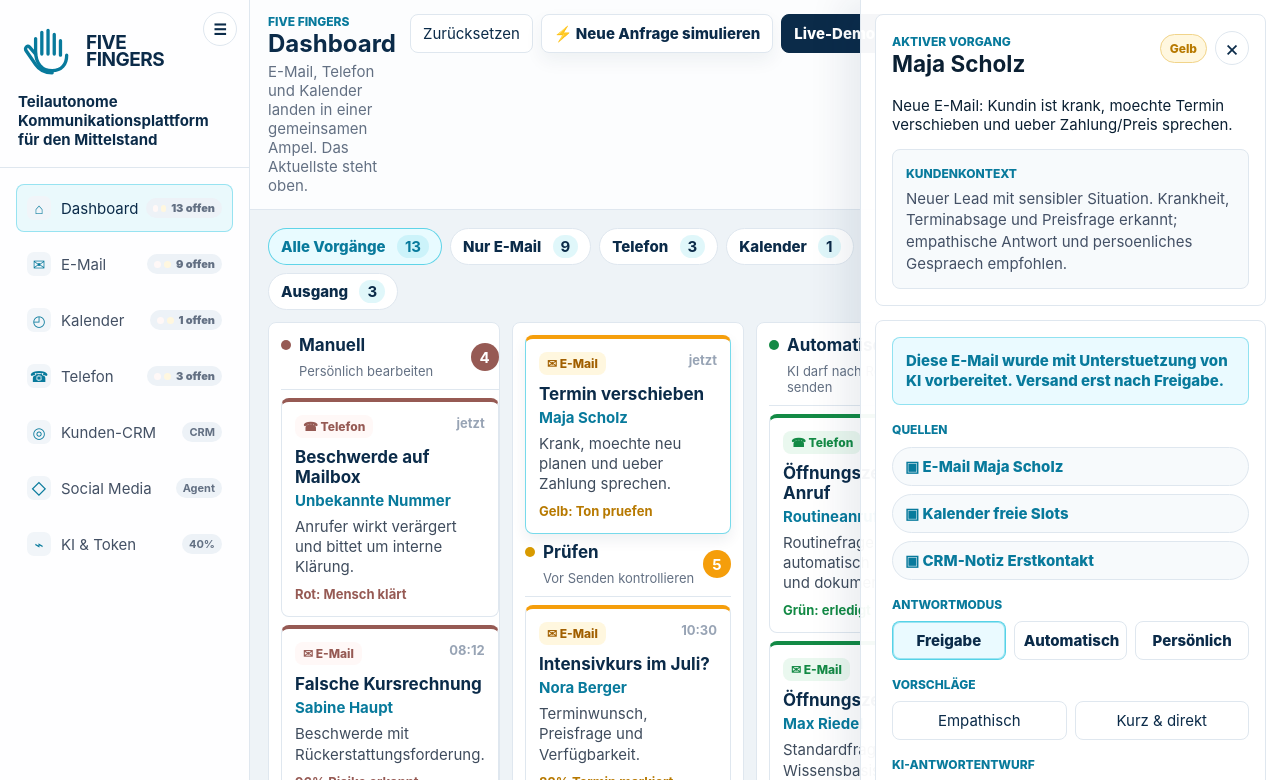
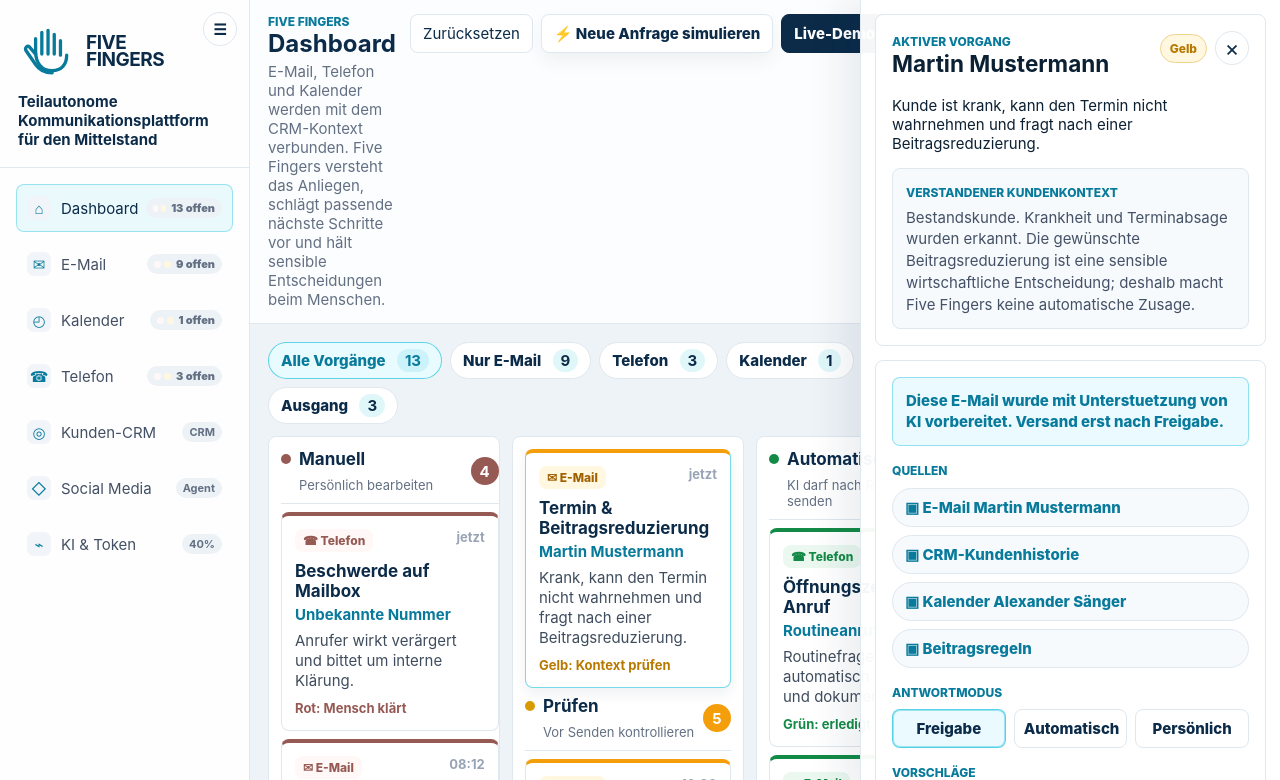
Before and after one commit to Alexander17041980/KI-Assistenten-Dashboard, a plain HTML site: page five-fingers-demo/index.html in a window 1280 px wide. Both pictures are taken after a click on the button "⚡ Neue Anfrage simulieren". Shown: the top 780 px of the page. Drawn offline with Linux system fonts and the light colour scheme.

Commit message:
Add context-aware illness and contribution scenario

```diff
--- a/five-fingers-demo/index.html
+++ b/five-fingers-demo/index.html
@@ -2551,7 +2551,7 @@ input, select {
         <div>
           <div class="eyebrow" id="viewKicker">Five Fingers</div>
           <h1 id="viewTitle">Dashboard</h1>
-          <p id="viewSubtitle">E-Mail, Telefon und Kalender landen in einer gemeinsamen Ampel. Das Aktuellste steht oben.</p>
+          <p id="viewSubtitle">E-Mail, Telefon und Kalender werden mit dem CRM-Kontext verbunden. Five Fingers versteht das Anliegen, schlägt passende nächste Schritte vor und hält sensible Entscheidungen beim Menschen.</p>
         </div>
         <div class="topbar-actions">
           <button class="ghost-btn" id="resetDemo">Zur&uuml;cksetzen</button>
@@ -3026,7 +3026,7 @@ input, select {
         </div>
         <p id="detailText">Termin- und Preisfrage f&uuml;r einen Intensivkurs. CRM-Kontext und Kalender wurden geladen.</p>
         <div class="context-box" id="contextBox">
-          <span class="small-label">Kundenkontext</span>
+          <span class="small-label">Verstandener Kundenkontext</span>
           <p>Neukontakt per Empfehlung eines Bestandskunden. Noch kein Vertrag, hohe Priorit&auml;t laut CRM-Notiz.</p>
         </div>
       </section>
@@ -3055,7 +3055,7 @@ input, select {
           <button class="ghost-btn" data-suggestion="empathy">Empathisch</button>
           <button class="ghost-btn" data-suggestion="direct">Kurz &amp; direkt</button>
         </div>
-        <span class="small-label">KI-Antwortentwurf</span>
+        <span class="small-label">Kontext- und inhaltsbezogener Antwortentwurf</span>
         <div class="answer-box" id="answerBox">Guten Tag Frau Berger,
 
 vielen Dank f&uuml;r Ihre Anfrage. F&uuml;r den Intensivkurs im Juli haben wir aktuell passende Zeitfenster am Dienstag um 10:30 Uhr, Mittwoch um 14:00 Uhr oder Freitag um 09:00 Uhr.
@@ -3115,7 +3115,7 @@ let currentMailId = "course";
 let currentMode = "approval";
 
 const copy = {
-  email: ["Five Fingers", "Dashboard", "E-Mail, Telefon und Kalender landen in einer gemeinsamen Ampel. Das Aktuellste steht oben."],
+  email: ["Five Fingers", "Dashboard", "E-Mail, Telefon und Kalender werden mit dem CRM-Kontext verbunden. Five Fingers versteht das Anliegen, schlägt passende nächste Schritte vor und hält sensible Entscheidungen beim Menschen."],
   phone: ["Telefon", "Telefonassistent", "Anrufe werden transkribiert, bewertet und an Kalender, E-Mail und CRM uebergeben."],
   calendar: ["Kalender", "Kalenderassistenz", "Freie Slots werden aus Regeln, Verfuegbarkeit und Kundenwunsch vorgeschlagen."],
   customers: ["CRM", "Kunden-CRM", "Kundenhistorie, Vorgänge, Dokumente und Ampelstatus laufen in einer gemeinsamen Kundenakte zusammen."],
@@ -3482,7 +3482,7 @@ function selectMail(id, shouldOpen = true) {
   answerBox.textContent = withAssistantDisclosure(data.answer, id.startsWith("phone") ? "Telefon" : "E-Mail");
   explainText.textContent = data.explain;
   if (contextBox) {
-    contextBox.innerHTML = '<span class="small-label">Kundenkontext</span><p>' + escapeHtml(data.context || "Kein zusaetzlicher Kontext hinterlegt.") + "</p>";
+    contextBox.innerHTML = '<span class="small-label">Verstandener Kundenkontext</span><p>' + escapeHtml(data.context || "Kein zusaetzlicher Kontext hinterlegt.") + "</p>";
   }
   if (sourceList) {
     sourceList.innerHTML = (data.sources || ["Wissensbasis Five Fingers"]).map(source => '<button data-source="' + escapeHtml(source) + '">▣ ' + escapeHtml(source) + "</button>").join("");
@@ -4130,35 +4130,35 @@ document.getElementById("socialTargetApply").addEventListener("click", () => {
 });
 
 document.getElementById("simulateMail").addEventListener("click", () => {
-  showProcessing("Anfrage simuliert", "E-Mail kommt rein, CRM-Kontext wird geladen, Kalender-Slots werden gesucht.");
+  showProcessing("Kontext wird verstanden", "Krankheit, Terminabsage und Beitragsfrage werden erkannt. CRM und Kalender liefern die passenden nächsten Schritte.");
   const id = "sim-" + Date.now();
   mails[id] = {
-    title: "Maja Scholz",
+    title: "Martin Mustermann",
     tag: "Gelb",
-    text: "Neue E-Mail: Kundin ist krank, moechte Termin verschieben und ueber Zahlung/Preis sprechen.",
-    context: "Neuer Lead mit sensibler Situation. Krankheit, Terminabsage und Preisfrage erkannt; empathische Antwort und persoenliches Gespraech empfohlen.",
-    sources: ["E-Mail Maja Scholz", "Kalender freie Slots", "CRM-Notiz Erstkontakt"],
-    answer: "Guten Tag Frau Scholz,\n\nvielen Dank für Ihre Nachricht. Es tut uns leid zu hören, dass es Ihnen aktuell nicht gut geht. Erst einmal gute Besserung.\n\nWir können den Termin gern verschieben. Frei wären Dienstag um 10:30 Uhr oder Donnerstag um 14:00 Uhr. Falls beides nicht passt, senden wir Ihnen gern einen Kalenderlink, über den Sie selbst einen passenden Termin auswählen können.\n\nÜber den Vertrag und das Thema Zahlung sprechen wir am besten persönlich. Wir bereiten dafür alles vor, damit wir gemeinsam eine gute Lösung finden.\n\nFreundliche Grüße\nIhr E-Mail-Assistent im Auftrag von Alexander Sänger",
-    explain: "Grund: Krankheit + Terminverschiebung + Preisfrage. Gelb, weil Tonalitaet und Loesung vor Versand freigegeben werden."
+    text: "Kunde ist krank, kann den Termin nicht wahrnehmen und fragt nach einer Beitragsreduzierung.",
+    context: "Bestandskunde. Krankheit und Terminabsage wurden erkannt. Die gewünschte Beitragsreduzierung ist eine sensible wirtschaftliche Entscheidung; deshalb macht Five Fingers keine automatische Zusage.",
+    sources: ["E-Mail Martin Mustermann", "CRM-Kundenhistorie", "Kalender Alexander Sänger", "Beitragsregeln"],
+    answer: "Guten Tag Herr Mustermann,\n\nzunächst wünsche ich Ihnen gute Besserung. Ihren aktuellen Termin können wir selbstverständlich verschieben.\n\nIch habe zwei passende Alternativen für Sie gefunden:\n- Donnerstag, 23. Juli, um 13:30 Uhr\n- Freitag, 24. Juli, um 15:00 Uhr\n\nSollte keiner der Termine passen, senden wir Ihnen gern den persönlichen Kalender-Link von Alexander Sänger, über den Sie selbst einen passenden Termin auswählen können.\n\nÜber Ihren Beitrag und eine mögliche Beitragsreduzierung sprechen wir am besten persönlich. Ich bin überzeugt, dass wir gemeinsam eine passende Lösung für Sie finden.\n\nIch wünsche Ihnen einen angenehmen Tag.\n\nFreundliche Grüße\nIhr E-Mail-Assistent im Auftrag von Alexander Sänger",
+    explain: "Verstanden: Krankheit → empathische Ansprache; Terminabsage → passende Kalenderalternativen; Beitragsreduzierung → persönliche Klärung. Gelb, weil der Entwurf vor Versand freigegeben wird."
   };
-  customers.maja = {
-    name: "Maja Scholz",
-    summary: "Neue Anfrage mit Krankheit, Terminverschiebung und Zahlungsthema. Der Assistent bereitet empathische Antwort und persoenlichen Klaerungstermin vor.",
-    facts: ["Neuer Vorgang", "Freigabe", "mittel"],
+  customers.mustermann = {
+    name: "Martin Mustermann",
+    summary: "Bestandskunde ist krank, kann den Termin nicht wahrnehmen und bittet um eine Beitragsreduzierung. Der Assistent verbindet Empathie, Kalender und Kundenhistorie, ohne eine wirtschaftliche Zusage zu machen.",
+    facts: ["Bestandskunde", "Persönlich klären", "mittel"],
     status: "yellow",
-    transfer: ["Krankheit und Terminabsage aus E-Mail erkannt", "Zahlungsthema als persoenlich zu klaeren markiert", "Zwei Ersatztermine und Kalenderlink vorbereitet"],
-    history: ["Gerade eben · E-Mail: Krankheit, Termin und Zahlung erkannt", "CRM · Noch keine lange Historie, deshalb vorsichtige Ansprache", "Kalender · Zwei freie Ersatztermine gefunden"],
-    products: ["Terminverschiebung", "Zahlungsklaerung", "Kalenderlink", "Empathische Antwort"]
+    transfer: ["Krankheit und Terminabsage aus der E-Mail erkannt", "Beitragsreduzierung als sensible Entscheidung markiert", "Zwei passende Ersatztermine und ein persönlicher Kalender-Link vorbereitet"],
+    history: ["Gerade eben · E-Mail: Krankheit, Terminabsage und Beitragsfrage erkannt", "CRM · Bestandskunde mit persönlicher Klärung bei Beitragsthemen", "Kalender · Donnerstag 13:30 und Freitag 15:00 verfügbar"],
+    products: ["Terminverschiebung", "Beitragsreduzierung", "Kalender-Link", "Persönliche Klärung"]
   };
-  if (!document.querySelector('[data-customer="maja"]')) {
+  if (!document.querySelector('[data-customer="mustermann"]')) {
     const row = document.createElement("button");
     row.className = "customer-row yellow";
-    row.dataset.customer = "maja";
-    row.innerHTML = "<b>Maja Scholz</b><span>Krankheit + Zahlungsthema</span><em>Gelb</em>";
+    row.dataset.customer = "mustermann";
+    row.innerHTML = "<b>Martin Mustermann</b><span>Krankheit + Beitragsreduzierung</span><em>Gelb</em>";
     row.addEventListener("click", () => {
       document.querySelectorAll(".customer-row").forEach(other => other.classList.remove("active"));
       row.classList.add("active");
-      updateCustomerView("maja");
+      updateCustomerView("mustermann");
     });
     document.querySelector(".customer-list")?.prepend(row);
   }
@@ -4167,8 +4167,8 @@ document.getElementById("simulateMail").addEventListener("click", () => {
   card.className = "mail-card yellow selected";
   card.dataset.mail = id;
   card.dataset.origin = "mail";
-  card.dataset.detail = "Krankheit, Terminverschiebung und Preisfrage erkannt. Empathische Antwort mit zwei Terminvorschlaegen vorbereitet.";
-  card.innerHTML = '<div class="card-top"><em>✉ E-Mail</em><span>jetzt</span></div><b>Termin verschieben</b><strong>Maja Scholz</strong><p>Krank, moechte neu planen und ueber Zahlung sprechen.</p><small>Gelb: Ton pruefen</small>';
+  card.dataset.detail = "Krankheit, Terminabsage und Beitragsreduzierung erkannt. Empathische Antwort, zwei Kalendertermine und persönliche Klärung vorbereitet.";
+  card.innerHTML = '<div class="card-top"><em>✉ E-Mail</em><span>jetzt</span></div><b>Termin & Beitragsreduzierung</b><strong>Martin Mustermann</strong><p>Krank, kann den Termin nicht wahrnehmen und fragt nach einer Beitragsreduzierung.</p><small>Gelb: Kontext prüfen</small>';
   document.querySelectorAll(".mail-card").forEach(other => other.classList.remove("selected"));
   lane.prepend(card);
   card.addEventListener("click", () => selectMail(id));
```
